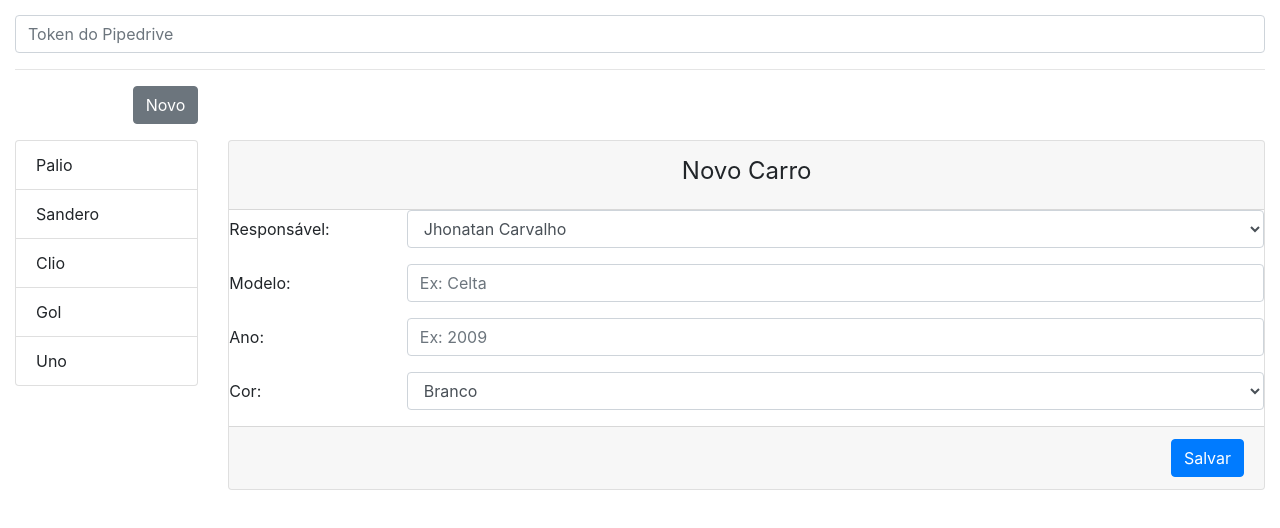
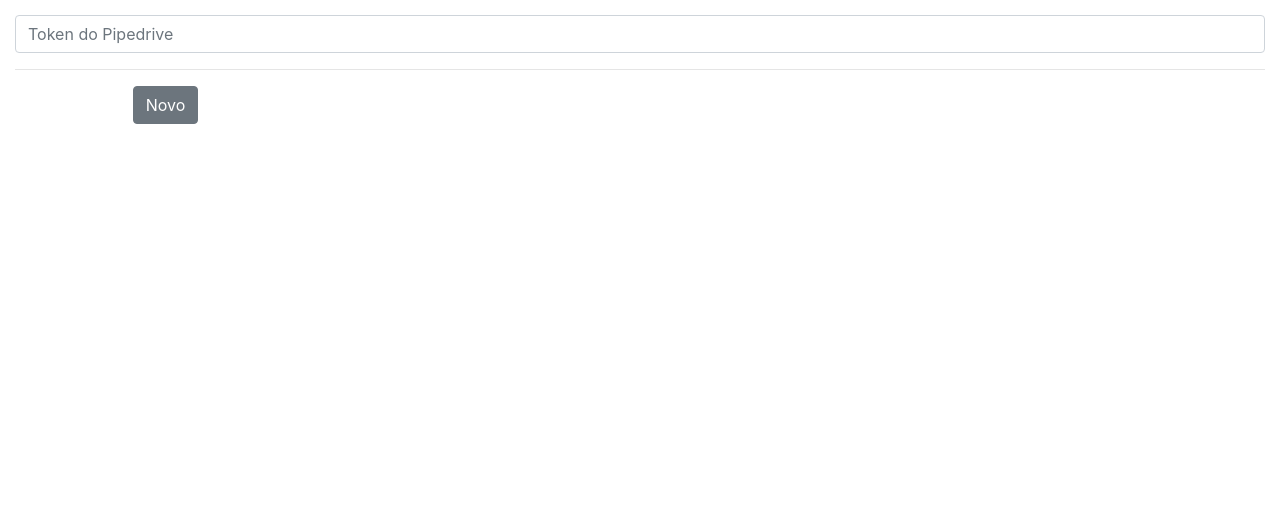
Before and after one commit to jhonatancarvalho/carros-prospects, an Angular app in the folder carros-prospects-frontend/: page / in a window 1280 px wide. Shown: the top 528 px of the page. Built offline with nearby package versions, Linux system fonts and the light colour scheme.

Commit message:
Adicionado serviço para buscar no pipedrive do backend para o frontend

```diff
--- a/carros-prospects-frontend/src/app/app.routes.ts
+++ b/carros-prospects-frontend/src/app/app.routes.ts
@@ -2,7 +2,7 @@ import { NgModule } from '@angular/core';
 import { RouterModule, Routes } from '@angular/router';
 
 import { AppComponent } from './app.component';
-import { CarrosComponent } from './pages/carros/carros.component';
+import { CarrosComponent } from '../pages/carros/carros.component';
 
 const appRoutes: Routes = [
     {
--- a/carros-prospects-frontend/src/app/pages/carros/carros.component.ts
+++ /dev/null
@@ -1,15 +0,0 @@
-import { Component, OnInit } from '@angular/core';
-
-@Component({
-  selector: 'carros-component',
-  templateUrl: './carros.component.html',
-  styleUrls: ['./carros.component.css']
-})
-export class CarrosComponent implements OnInit {
-
-  constructor() { }
-
-  ngOnInit() {
-  }
-
-}
--- /dev/null
+++ b/carros-prospects-frontend/src/config/api.config.ts
@@ -0,0 +1,3 @@
+export const API_CONFIG = {
+    baseUrl: "http://localhost:8080"
+}
--- /dev/null
+++ b/carros-prospects-frontend/src/models/pessoa-pipedrive.dto.ts
@@ -0,0 +1,4 @@
+export interface PessoaPipedriveDTO {
+    id : number;
+    name : string;
+}
--- a/carros-prospects-frontend/src/app/pages/carros/carros.component.html
+++ b/carros-prospects-frontend/src/pages/carros/carros.component.html
@@ -1,16 +1,16 @@
 <div class="container-fluid">
     <div class="row">
         <div class="col-12">
-            <input type="text" class="form-control" placeholder="Token do Pipedrive">
+            <input [(ngModel)]="token" [attr.disabled]="listaPessoasPipedrive" type="text" class="form-control" placeholder="Token do Pipedrive">
         </div>
     </div>
     <hr/>
     <div class="row">
         <div class="col-2">
-            <button type="button" style="margin-bottom: 1rem;" class="btn btn-secondary float-right">Novo</button>
+            <button type="button" style="margin-bottom: 1rem;" class="btn btn-secondary float-right" (click)="buscaPessoasPipedrive()">Novo</button>
         </div>
     </div>
-    <div class="row">
+    <div class="row" *ngIf="listaPessoasPipedrive">
         <div class="col-2">
             <ul class="list-group">
                 <li class="list-group-item">Palio</li>
@@ -31,8 +31,9 @@
                             <label for="exampleSelectResponsavel1" class="col-2 col-form-label">Responsável:</label>
                             <div class="col-10">
                                 <select class="form-control" id="exampleSelectResponsavel1">
-                                    <option>Jhonatan Carvalho</option>
-                                    <option>Roberta Melo</option>
+                                    <option *ngFor="let pessoaPipedrive of listaPessoasPipedrive">
+                                        {{pessoaPipedrive.id}} - {{pessoaPipedrive.name}}
+                                    </option>
                                 </select>
                             </div>
                         </div>
--- /dev/null
+++ b/carros-prospects-frontend/src/pages/carros/carros.component.ts
@@ -0,0 +1,29 @@
+import { Component, OnInit } from '@angular/core';
+import { PessoaPipedriveService } from '../../services/domain/pessoa-pipedrive.service';
+import { PessoaPipedriveDTO } from '../../models/pessoa-pipedrive.dto';
+
+@Component({
+  selector: 'carros-component',
+  templateUrl: './carros.component.html',
+  styleUrls: ['./carros.component.css']
+})
+export class CarrosComponent implements OnInit {
+
+  token: string;
+  listaPessoasPipedrive: PessoaPipedriveDTO[];
+
+  constructor(private pessoaPipedriveService: PessoaPipedriveService) { }
+
+  ngOnInit() {
+
+  }
+
+  buscaPessoasPipedrive() {
+    this.pessoaPipedriveService.findAll(this.token).subscribe(response => {
+      this.listaPessoasPipedrive = response;
+    }, error => {
+      console.log(error);
+    })
+  }
+
+}
--- /dev/null
+++ b/carros-prospects-frontend/src/services/domain/pessoa-pipedrive.service.ts
@@ -0,0 +1,17 @@
+import { Injectable } from "@angular/core";
+import { HttpClient } from "@angular/common/http";
+import { API_CONFIG } from "../../config/api.config";
+import { PessoaPipedriveDTO } from "../../models/pessoa-pipedrive.dto";
+import { Observable } from "rxjs";
+
+@Injectable()
+export class PessoaPipedriveService {
+
+    constructor(private http: HttpClient) {
+    }
+
+    findAll(token : string) : Observable<PessoaPipedriveDTO[]> {
+        return this.http.get<PessoaPipedriveDTO[]>(`${API_CONFIG.baseUrl}/pessoas?token=${token}`);
+    }
+
+}
```
Also changed, not shown: carros-prospects-frontend/src/app/app.module.ts (+10 -4 lines), carros-prospects-frontend/src/pages/carros/carros.component.css (added).
